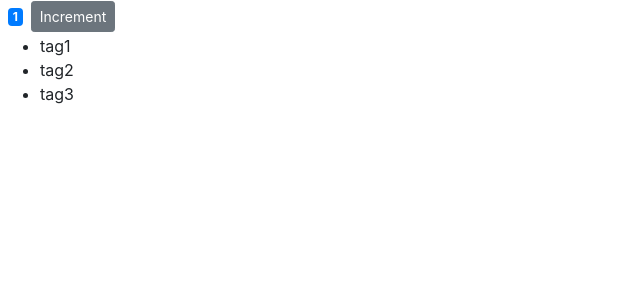
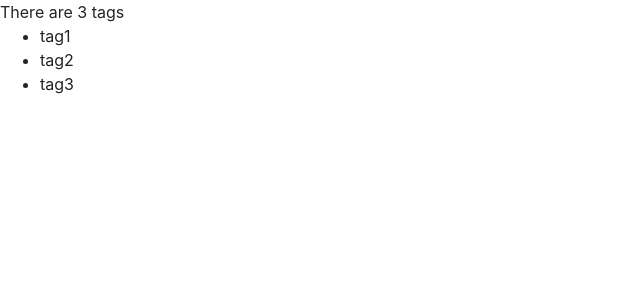
Before and after one commit to imkathir/counter-app, a React (Create React App) app: page / in a window 1280 px wide. Shown: the top 300 px of the page, without its empty margins (0-640 px from the left). Built offline with nearby package versions, Linux system fonts and the light colour scheme.

Commit message:
If statements in REACT

```diff
--- a/src/components/counter.jsx
+++ b/src/components/counter.jsx
@@ -5,24 +5,17 @@
         count: 1,
         tags:["tag1", "tag2", "tag3"]
     };
+    renderTags(){
+        if(this.state.tags.length === 0) return <p>There are no tags...</p>;
+        return <ul>{this.state.tags.map(tag => <li key={tag}>{tag}</li>)}</ul>;
+    }
 
     render() {
         return (
             <div>
-                <span className={ this.getBadgeClasses() }>{this.formatCount()}</span>
-                <button className="btn btn-secondary btn-sm">Increment</button>
-                <ul>{this.state.tags.map(tag => <li key={tag}>{tag}</li>)}</ul>
+                { this.state.tags.length === 3 && 'There are 3 tags' }
+                { this.renderTags() }
             </div>
         );
     }
-    getBadgeClasses() {
-        let classes = "badge m-2 badge-";
-        classes += this.state.count === 0 ? "warning" : "primary";
-        return classes;
-    }
-
-    formatCount() {
-        const { count } = this.state;
-        return count === 0 ? 'Zero' : count;
-    }
 }
```
